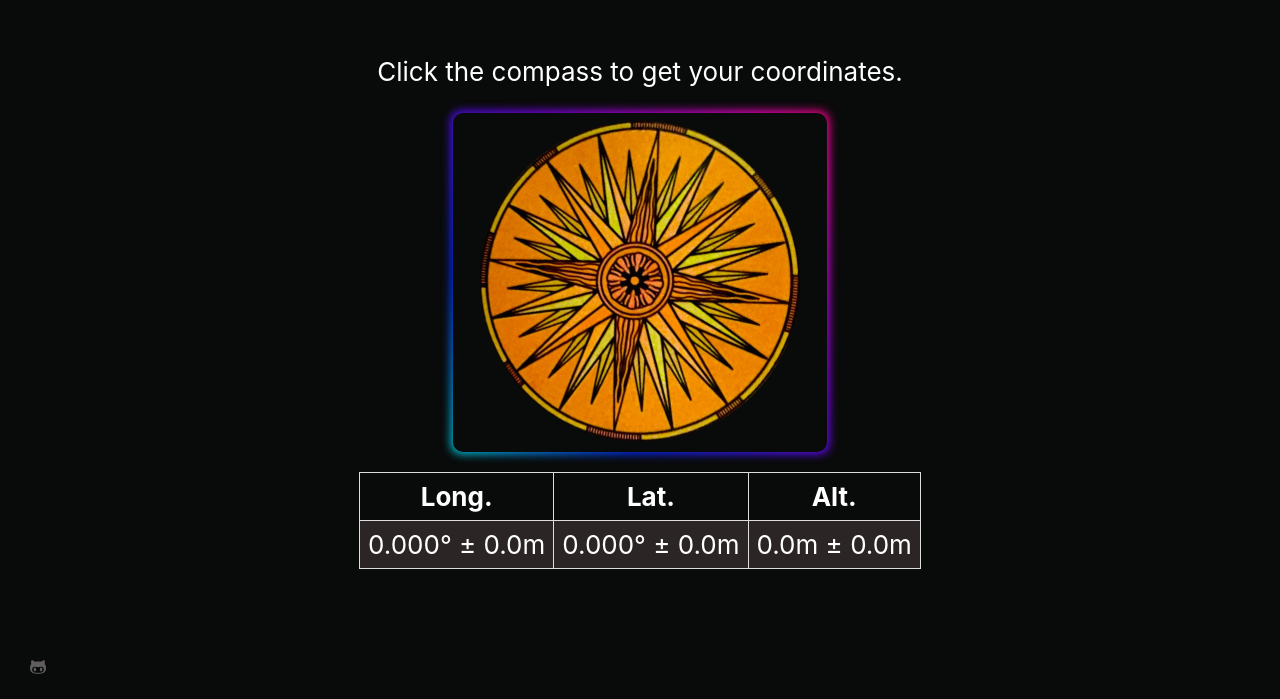
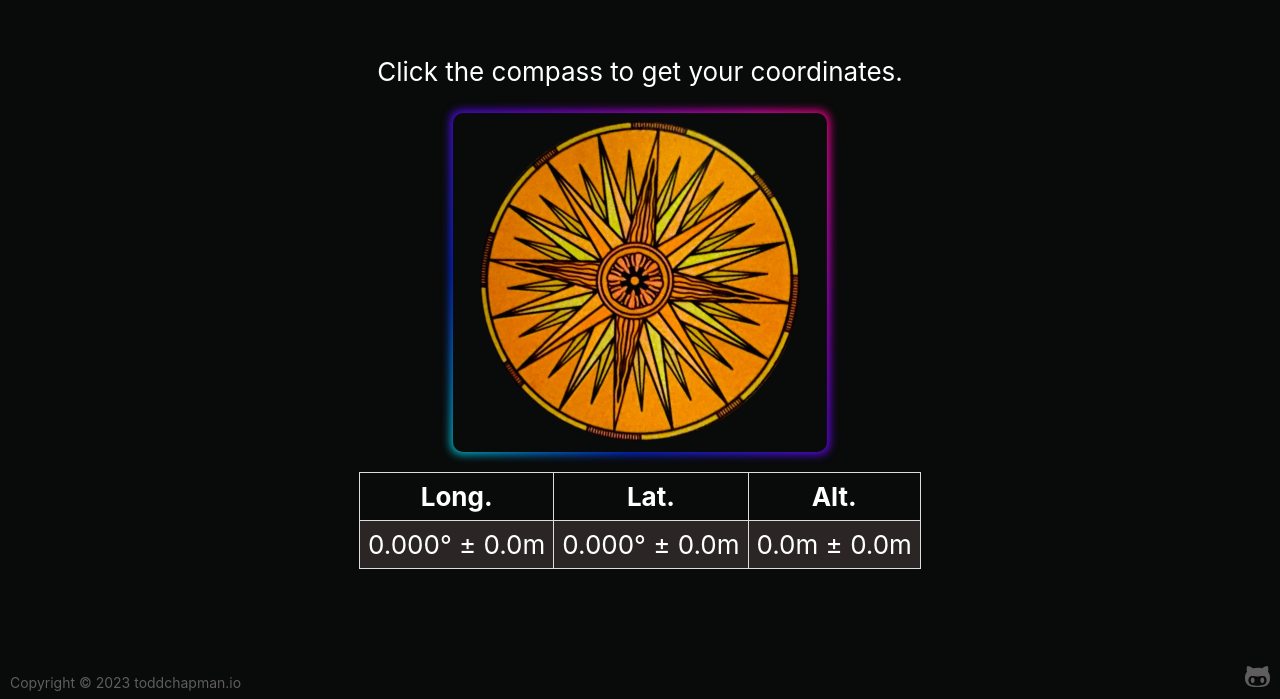
Before and after one commit to TtheBC01/Whats-My-Coordinates, a React (Create React App) app: page / in a window 1280 px wide. Shown: the part 101-800 px from the top of the page. Built offline with nearby package versions, Linux system fonts and the light colour scheme.

Commit message:
fixed footer

```diff
--- a/src/App.css
+++ b/src/App.css
@@ -121,20 +121,34 @@ tr:nth-child(even) {
   border-radius: 10px;
 }
 
-.social-container {
+.footer {
+  color: rgb(95, 93, 93);
   width: 100%;
-  display: flex;
+  display: grid;
+  grid-template-columns: 1fr 1fr;
   position: fixed;
   bottom: 0;
   background: #090a0a;
-  padding: 30px 30px;
+  padding: 0px 0px 25px 0px;
   height: 10px;
-  margin: auto;
-  overflow: hidden;
+}
+
+.copyright {
+  color:rgb(95, 93, 93);
+  font-size: 10.5pt;
+  padding-left:10px;
+  padding-top:10px;
+}
+
+.social {
+  color:rgb(95, 93, 93);
+  align-content: center;
 }
 
 .github {
-  color: rgb(95, 93, 93)
+  color: rgb(95, 93, 93);
+  float: right;
+  padding: 0px 10px 0px 0px;
 }
 
 .github:hover {
--- a/src/App.tsx
+++ b/src/App.tsx
@@ -5,17 +5,22 @@ import Coordinates from './Coordinates';
 
 function App() {
   return (
+    <>
       <div className="App">
         <header className="App-header">
           <Coordinates />
         </header>
-      <div className="social-container">
+      </div>
+      <footer className="footer">
+        <div className='copyright'> Copyright © 2023 toddchapman.io</div>
+        <div className='social'>
           <a href="https://github.com/TtheBC01/Whats-My-Coordinates"
-          className="github">
-          <TfiGithub />
+            className='github'>
+            <TfiGithub size='25px' />
           </a>
         </div>
-    </div>
+      </footer>
+    </>
   );
 }
 
```
Lines whose indentation alone changed are shown as unchanged.
